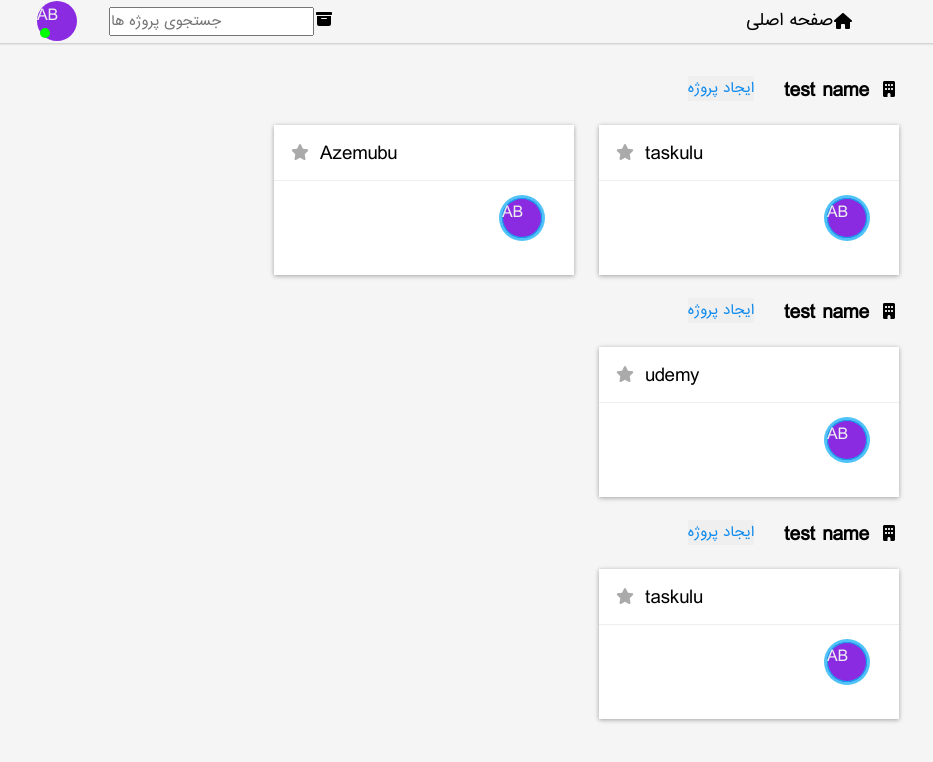
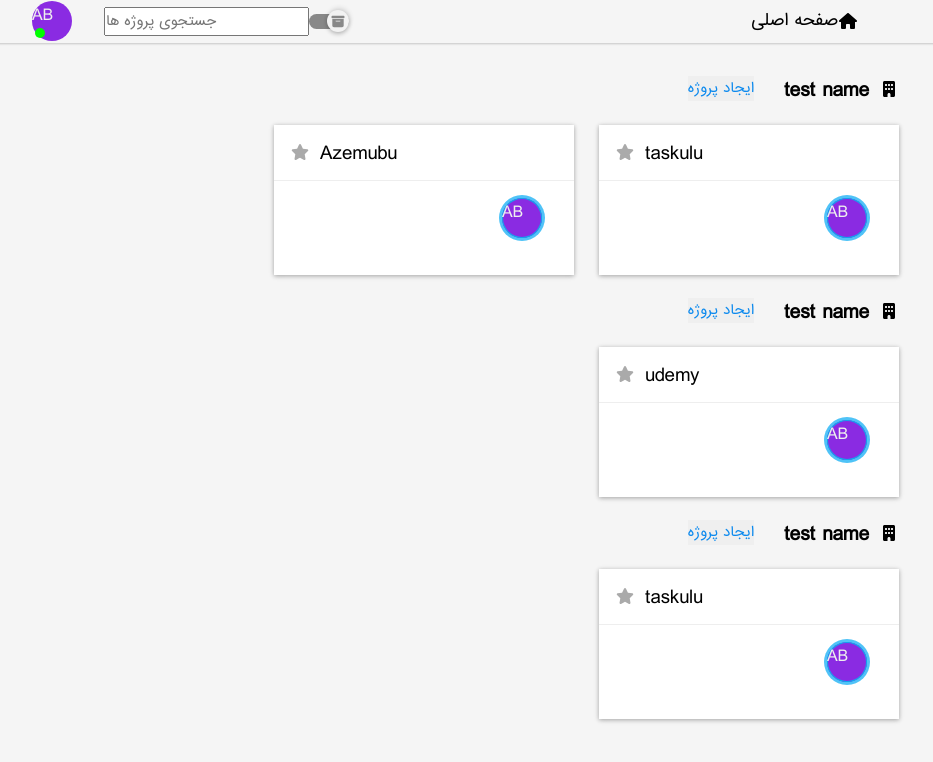
Before and after one commit to ABMNTM/semi-TM, a Next.js app: page /a in a window 1280 px wide. Shown: the top 762 px of the page, without its empty margins (211-1144 px from the left). Built offline with nearby package versions, Linux system fonts and the light colour scheme.

Commit message:
switch comp. created

```diff
--- a/src/components/UI/Switch.module.css
+++ b/src/components/UI/Switch.module.css
@@ -0,0 +1,48 @@
+.container {
+  display: flex;
+  justify-content: center;
+  align-items: center;
+  width: 40px;
+  height: 20px;
+}
+
+.switchBar {
+  display: flex;
+  align-items: center;
+  height: 15px;
+  width: 100%;
+  border-radius: 8px;
+  background-color: #888;
+}
+
+.switchLever {
+  display: flex;
+  justify-content: center;
+  align-items: center;
+  width: 22px;
+  height: 22px;
+  border-radius: 50%;
+  box-shadow: 1px -2px 5px rgba(0, 0, 0, 0.12), 0 2px 4px rgba(0, 0, 0, 0.24);
+  background-color: #f2f2f2;
+
+  font-size: small;
+  color: #888;
+}
+
+.switchLever:hover {
+  box-shadow: 1px -2px 6px rgba(0, 0, 0, 0.2), 0 2px 5px rgba(0, 0, 0, 0.3);
+}
+
+.enable {
+  justify-content: flex-start;
+  background-color: #64b5f6;
+}
+
+.enableLever {
+  color: #eee;
+  background-color: #1e88e5;
+}
+
+.disable {
+  justify-content: flex-end;
+}
--- a/src/components/UI/Switch.tsx
+++ b/src/components/UI/Switch.tsx
@@ -1,17 +1,33 @@
-import React from "react";
+import React, { useEffect, useState } from "react";
 import { FontAwesomeIcon } from "@fortawesome/react-fontawesome";
 
 import styles from "./Switch.module.css";
 import { faArchive } from "@fortawesome/free-solid-svg-icons";
 
 const Switch = (props: any) => {
-  // not stay at any mode
+  const [switchMode, setSwitchMode] = useState(false); //false means right
+
+  const HandleSwitch = () => {
+    setSwitchMode((lastMode) => !lastMode);
+  };
+
   return (
     <>
-      <div className={styles.container}>
-        <div className={styles.switchBar}></div>
-        <div className={styles.switchLever}>
-          <FontAwesomeIcon icon={faArchive} width={20} height={20} />
+      <div className={styles.container} onClick={HandleSwitch}>
+        <div
+          className={
+            styles.switchBar +
+            " " +
+            (switchMode ? styles.enable : styles.disable)
+          }
+        >
+          <div
+            className={
+              styles.switchLever + " " + (switchMode && styles.enableLever)
+            }
+          >
+            <FontAwesomeIcon icon={faArchive} width={20} height={20} />
+          </div>
         </div>
       </div>
     </>
```
